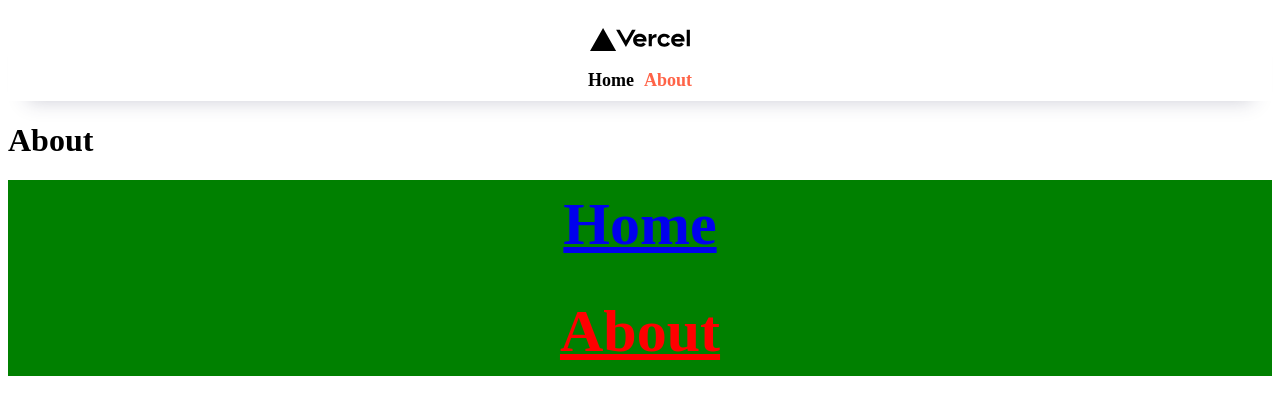
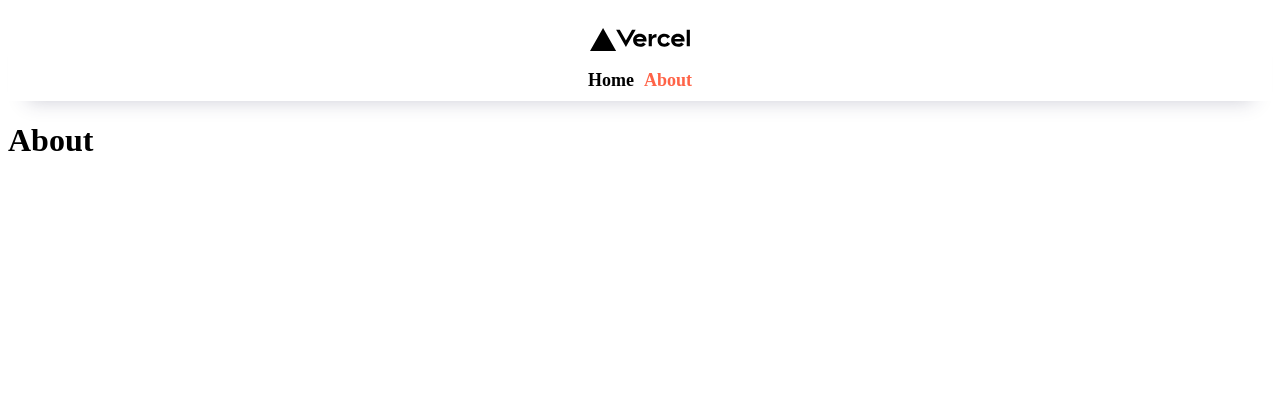
Before and after one commit to Ubinquitous/movieService-next, a Next.js app: page /about in a window 1280 px wide. Shown: the top 414 px of the page. Built offline with nearby package versions, Linux system fonts and the light colour scheme.

Commit message:
ADD : SEO

```diff
--- a/pages/about.tsx
+++ b/pages/about.tsx
@@ -1,15 +1,13 @@
 import React from 'react';
-import RouterBar from './RouterBar';
+import SEO from '../components/SEO';
 
-const about = () => {
+const About = () => {
     return (
         <div>
+            <SEO>About</SEO>
             <h1>About</h1>
-            <div>
-                <RouterBar />
-            </div>
         </div>
     );
 };
 
-export default about;
+export default About;
```
